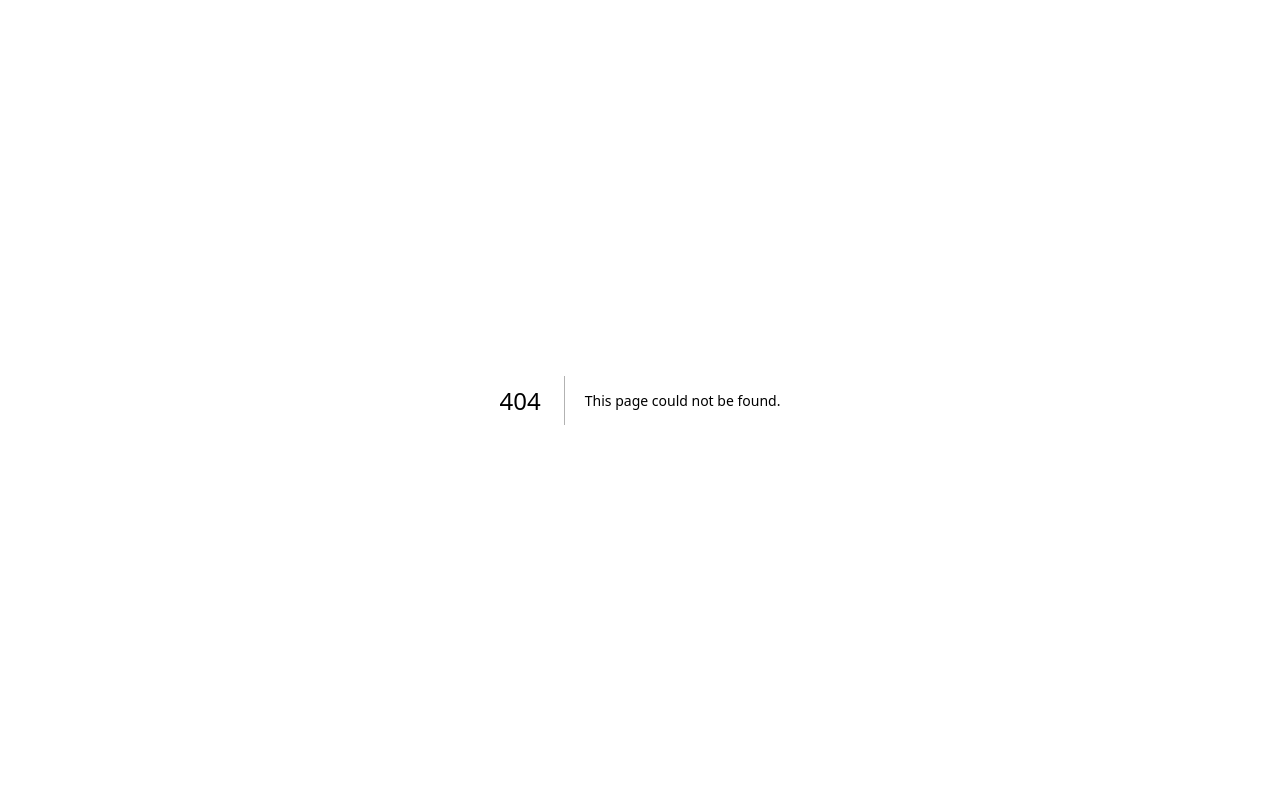
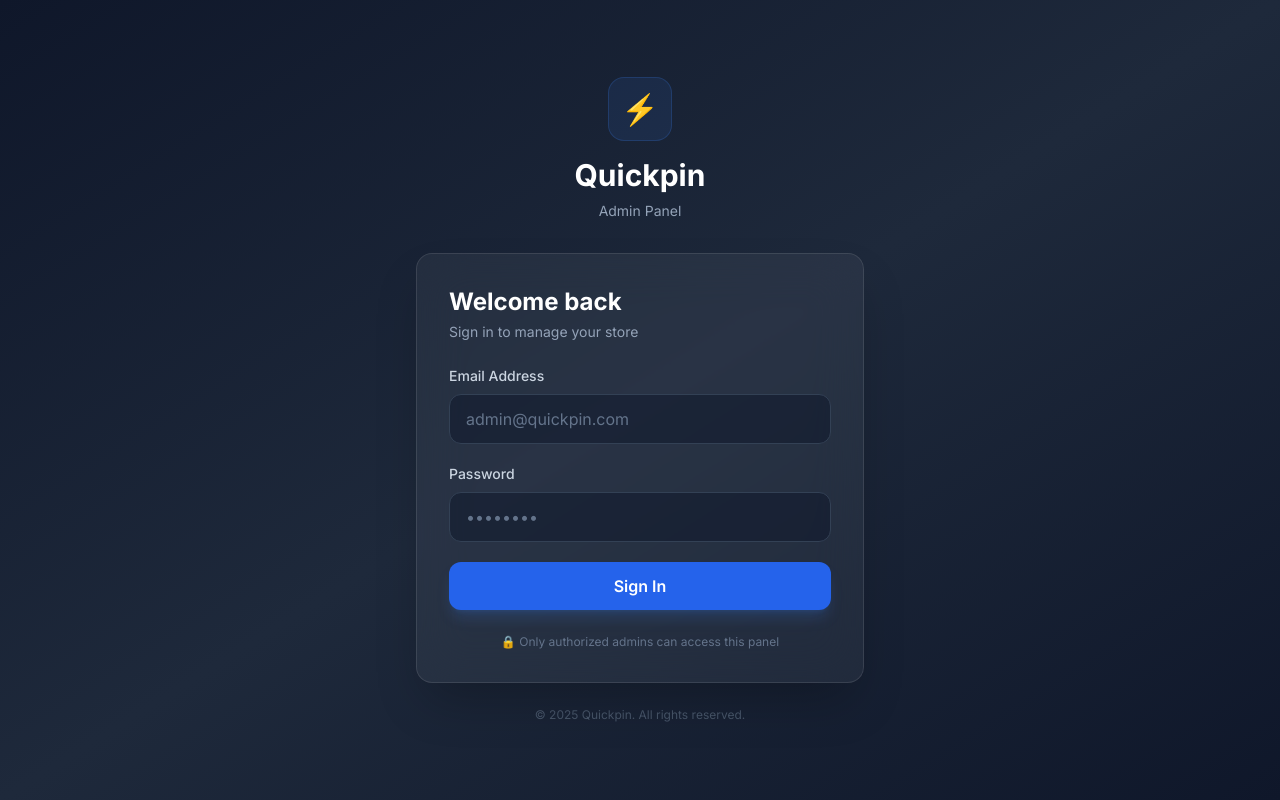
Before and after one commit to mainuladmob-dev/Quickpin, a Next.js app in the folder frontend/: page /admin/login in a window 1280 px wide. Before the commit this address had no page. Built offline with nearby package versions, Linux system fonts and the light colour scheme.

Commit message:
Create page.tsx

```diff
--- /dev/null
+++ b/frontend/app/admin/login/page.tsx
@@ -0,0 +1,162 @@
+"use client";
+
+import { useState, useEffect, useMemo } from "react";
+import { useRouter } from "next/navigation";
+import { createClient } from "@/lib/supabase/client";
+
+export default function AdminLoginPage() {
+  const router = useRouter();
+  const supabase = useMemo(() => createClient(), []);
+
+  const [email, setEmail] = useState("");
+  const [password, setPassword] = useState("");
+  const [loading, setLoading] = useState(false);
+  const [error, setError] = useState("");
+  const [checking, setChecking] = useState(true);
+
+  useEffect(() => {
+    const checkSession = async () => {
+      const {
+        data: { session },
+      } = await supabase.auth.getSession();
+
+      if (session?.user) {
+        window.location.href = "/admin/dashboard";
+        return;
+      }
+      setChecking(false);
+    };
+    checkSession();
+  }, [supabase]);
+
+  const handleLogin = async (e: React.FormEvent) => {
+    e.preventDefault();
+    setError("");
+    setLoading(true);
+
+    try {
+      const { data, error: authError } = await supabase.auth.signInWithPassword({
+        email,
+        password,
+      });
+
+      if (authError) {
+        setError(authError.message);
+        setLoading(false);
+        return;
+      }
+
+      const { data: profile, error: profileError } = await supabase
+        .from("profiles")
+        .select("role")
+        .eq("id", data.user.id)
+        .single();
+
+      if (profileError || !profile) {
+        await supabase.auth.signOut();
+        setError("Profile not found. Contact support.");
+        setLoading(false);
+        return;
+      }
+
+      const allowedRoles = ["admin", "super_admin", "staff"];
+      if (!allowedRoles.includes(profile.role)) {
+        await supabase.auth.signOut();
+        setError("You do not have admin access.");
+        setLoading(false);
+        return;
+      }
+
+      window.location.href = "/admin/dashboard";
+    } catch (err: any) {
+      setError(err.message || "Login failed");
+      setLoading(false);
+    }
+  };
+
+  if (checking) {
+    return (
+      <div className="min-h-screen flex items-center justify-center bg-slate-900">
+        <div className="text-center">
+          <div className="animate-spin rounded-full h-12 w-12 border-b-2 border-blue-500 mx-auto"></div>
+          <p className="text-slate-400 text-sm mt-4">Loading...</p>
+        </div>
+      </div>
+    );
+  }
+
+  return (
+    <div className="min-h-screen flex items-center justify-center bg-gradient-to-br from-slate-900 via-slate-800 to-slate-900 p-4">
+      <div className="w-full max-w-md">
+        {/* Logo Section */}
+        <div className="text-center mb-8">
+          <div className="inline-flex items-center justify-center w-16 h-16 bg-blue-500/10 rounded-2xl mb-4 border border-blue-500/20">
+            <span className="text-3xl">⚡</span>
+          </div>
+          <h1 className="text-3xl font-bold text-white mb-2">Quickpin</h1>
+          <p className="text-slate-400 text-sm">Admin Panel</p>
+        </div>
+
+        {/* Login Card */}
+        <div className="bg-white/5 backdrop-blur-xl rounded-2xl shadow-2xl p-8 border border-white/10">
+          <h2 className="text-2xl font-bold text-white mb-1">Welcome back</h2>
+          <p className="text-slate-400 text-sm mb-6">
+            Sign in to manage your store
+          </p>
+
+          <form onSubmit={handleLogin} className="space-y-5">
+            <div>
+              <label className="block text-sm font-medium text-slate-300 mb-2">
+                Email Address
+              </label>
+              <input
+                type="email"
+                required
+                value={email}
+                onChange={(e) => setEmail(e.target.value)}
+                placeholder="admin@quickpin.com"
+                className="w-full px-4 py-3 bg-slate-900/50 border border-slate-700 rounded-xl text-white placeholder-slate-500 focus:ring-2 focus:ring-blue-500 focus:border-transparent outline-none transition"
+              />
+            </div>
+
+            <div>
+              <label className="block text-sm font-medium text-slate-300 mb-2">
+                Password
+              </label>
+              <input
+                type="password"
+                required
+                value={password}
+                onChange={(e) => setPassword(e.target.value)}
+                placeholder="••••••••"
+                className="w-full px-4 py-3 bg-slate-900/50 border border-slate-700 rounded-xl text-white placeholder-slate-500 focus:ring-2 focus:ring-blue-500 focus:border-transparent outline-none transition"
+              />
+            </div>
+
+            {error && (
+              <div className="bg-red-500/10 border border-red-500/30 text-red-400 text-sm px-4 py-3 rounded-xl">
+                {error}
+              </div>
+            )}
+
+            <button
+              type="submit"
+              disabled={loading}
+              className="w-full bg-blue-600 hover:bg-blue-700 text-white font-semibold py-3 rounded-xl transition disabled:opacity-50 disabled:cursor-not-allowed shadow-lg shadow-blue-500/20"
+            >
+              {loading ? "Signing in..." : "Sign In"}
+            </button>
+          </form>
+
+          <p className="text-center text-xs text-slate-500 mt-6">
+            🔒 Only authorized admins can access this panel
+          </p>
+        </div>
+
+        <p className="text-center text-xs text-slate-600 mt-6">
+          © 2025 Quickpin. All rights reserved.
+        </p>
+      </div>
+    </div>
+  );
+                }
```
